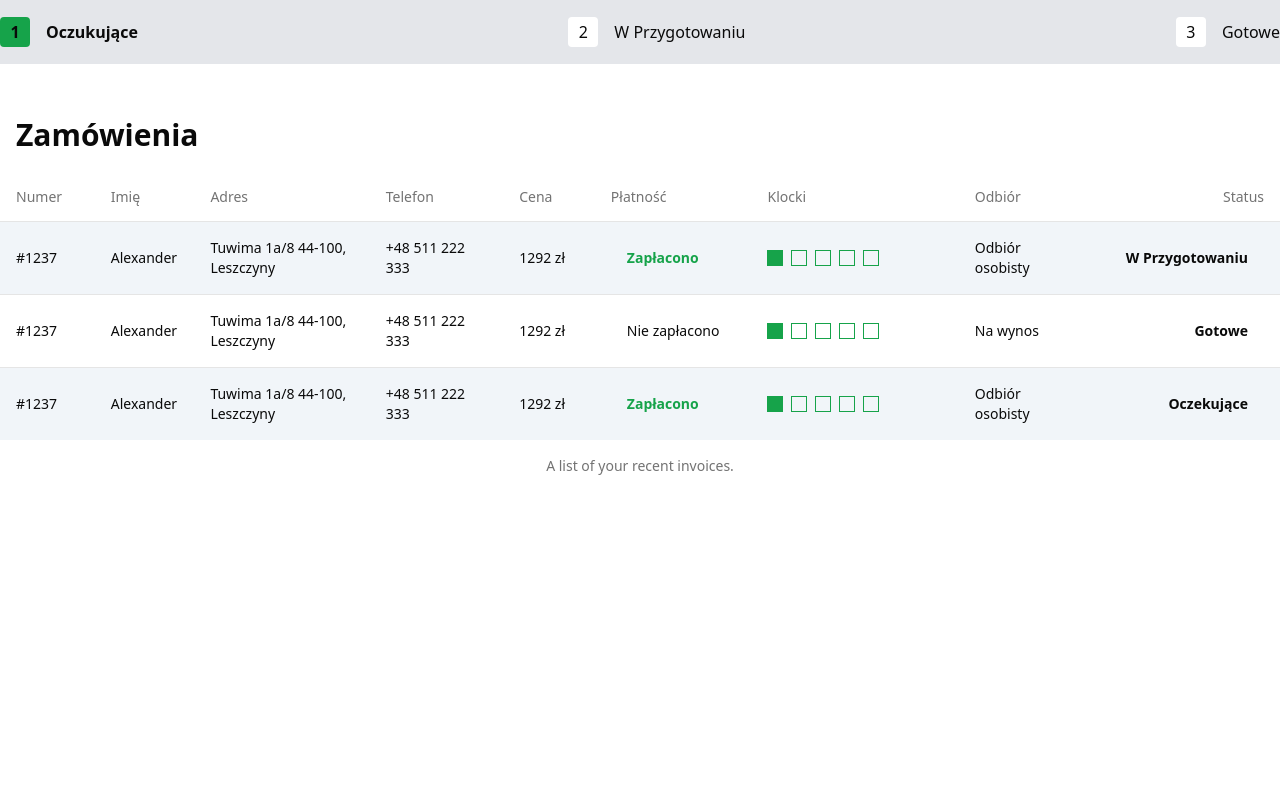
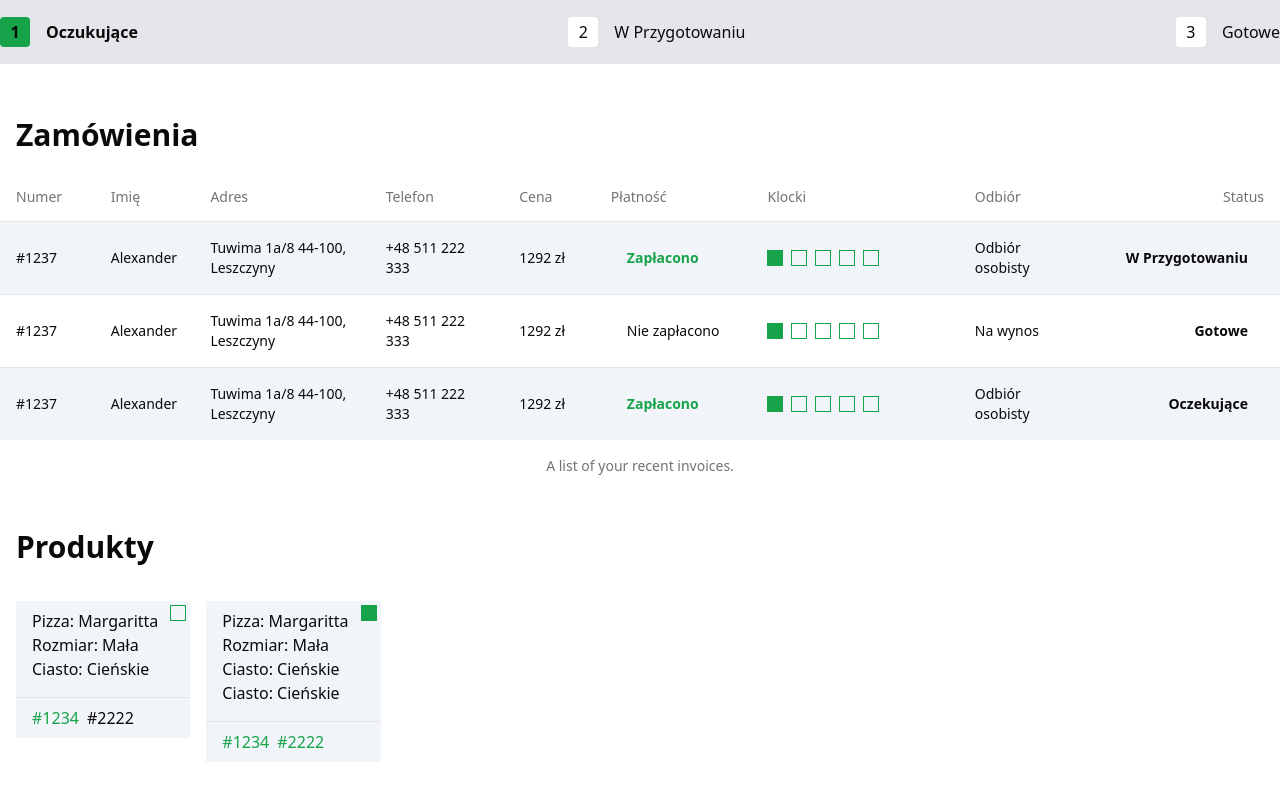
Before and after one commit to ptrwilk/mikieta-admin, a React (Vite) app: page / in a window 1280 px wide. Built offline with nearby package versions, Linux system fonts and the light colour scheme.

Commit message:
MIK-31 created Products section

```diff
--- a/src/App.tsx
+++ b/src/App.tsx
@@ -1,12 +1,14 @@
 import { HeaderView } from "./views/HeaderView/HeaderView";
 import { OrderView } from "./views/OrderView/OrderView";
+import { ProductsView } from "./views/ProductsView/ProductsView";
 
 function App() {
   return (
-    <>
+    <div className="flex flex-col gap-12">
       <HeaderView />
       <OrderView />
-    </>
+      <ProductsView />
+    </div>
   );
 }
 
--- /dev/null
+++ b/src/components/Product/Product.module.css
@@ -0,0 +1,50 @@
+.Product{
+    position: relative;
+    display: flex;
+    flex-direction: column;
+    max-width: 185px;
+    min-width: 100px;
+    background: rgb(241 245 249);
+}
+
+.Product .Rectangle{
+    position: absolute;
+    right: 0.25rem;
+    top: 0.25rem;
+    width: 16px;
+    height: 16px;
+    margin-left: auto;
+    border: 1.5px solid rgb(22 163 74);
+}
+
+.Product .Rectangle.Selected{
+    background: rgb(22 163 74);
+}
+
+.Product .Details{
+    display: flex;
+    flex-direction: column;
+    padding: 1rem;
+    padding-top: 0.5rem;
+    margin-right: 1rem;
+}
+
+.Product hr{
+}
+
+.Product .Numbers{
+    display: flex;
+    flex-wrap: wrap;
+    gap: 0.5rem;
+    padding: 0 1rem 0.5rem;
+    padding-top: 0.5rem;
+}
+
+.Product .Numbers p{
+    cursor: pointer;
+}
+
+.Product .Numbers .Selected{
+    font-weight: 500;
+    color : rgb(22 163 74);
+}
--- /dev/null
+++ b/src/components/Product/Product.tsx
@@ -0,0 +1,52 @@
+import classNames from "classnames";
+import styles from "./Product.module.css";
+
+type NumberModel = {
+  number: number;
+  selected: boolean;
+};
+
+interface IProductProps {
+  details?: string[];
+  numbers?: NumberModel[];
+  onNumberClick?: (number: NumberModel) => void;
+}
+
+const Product: React.FC<IProductProps> = ({
+  details,
+  numbers,
+  onNumberClick,
+}) => {
+  return (
+    <div className={styles["Product"]}>
+      <div
+        className={classNames(styles["Rectangle"], {
+          [styles["Selected"]]:
+            numbers?.filter((x) => x.selected).length === numbers?.length,
+        })}
+      />
+      <ul className={styles["Details"]}>
+        {details?.map((text, key) => (
+          <li key={key}>
+            <p>{text}</p>
+          </li>
+        ))}
+      </ul>
+      <hr />
+      <ul className={styles["Numbers"]}>
+        {numbers?.map((item, key) => (
+          <li key={key}>
+            <p
+              className={classNames({ [styles["Selected"]]: item.selected })}
+              onClick={() => onNumberClick?.(item)}
+            >
+              #{item.number}
+            </p>
+          </li>
+        ))}
+      </ul>
+    </div>
+  );
+};
+
+export { Product };
--- a/src/components/index.ts
+++ b/src/components/index.ts
@@ -2,3 +2,4 @@ export * from "./ButtonStatus/ButtonStatus";
 export * from "./OrderTable/OrderTable";
 export * from "./DropdownSwitch/DropdownSwitch";
 export * from "./Rectangles/Rectangles";
+export * from "./Product/Product";
--- a/src/views/OrderView/OrderView.module.css
+++ b/src/views/OrderView/OrderView.module.css
@@ -1,5 +1,4 @@
 .OrderView{
-    margin-top: 3rem;
 }
 
 .OrderView h1{
--- /dev/null
+++ b/src/views/ProductsView/ProductsView.module.css
@@ -0,0 +1,14 @@
+.ProductsView{
+    margin: 0 1rem;
+}
+
+.ProductsView h1{
+    font-weight: bold;
+}
+
+.ProductsView .Products{
+    display: flex;
+    flex-wrap: wrap;
+    gap: 1rem;
+    margin-top: 2rem;
+}
--- /dev/null
+++ b/src/views/ProductsView/ProductsView.tsx
@@ -0,0 +1,37 @@
+import { Product } from "@/components";
+import styles from "./ProductsView.module.css";
+
+const ProductsView = () => {
+  return (
+    <div className={styles["ProductsView"]}>
+      <h1>Produkty</h1>
+      <ul className={styles["Products"]}>
+        <li>
+          <Product
+            details={["Pizza: Margaritta", "Rozmiar: Mała", "Ciasto: Cieńskie"]}
+            numbers={[
+              { number: 1234, selected: true },
+              { number: 2222, selected: false },
+            ]}
+          />
+        </li>
+        <li>
+          <Product
+            details={[
+              "Pizza: Margaritta",
+              "Rozmiar: Mała",
+              "Ciasto: Cieńskie",
+              "Ciasto: Cieńskie",
+            ]}
+            numbers={[
+              { number: 1234, selected: true },
+              { number: 2222, selected: true },
+            ]}
+          />
+        </li>
+      </ul>
+    </div>
+  );
+};
+
+export { ProductsView };
```
